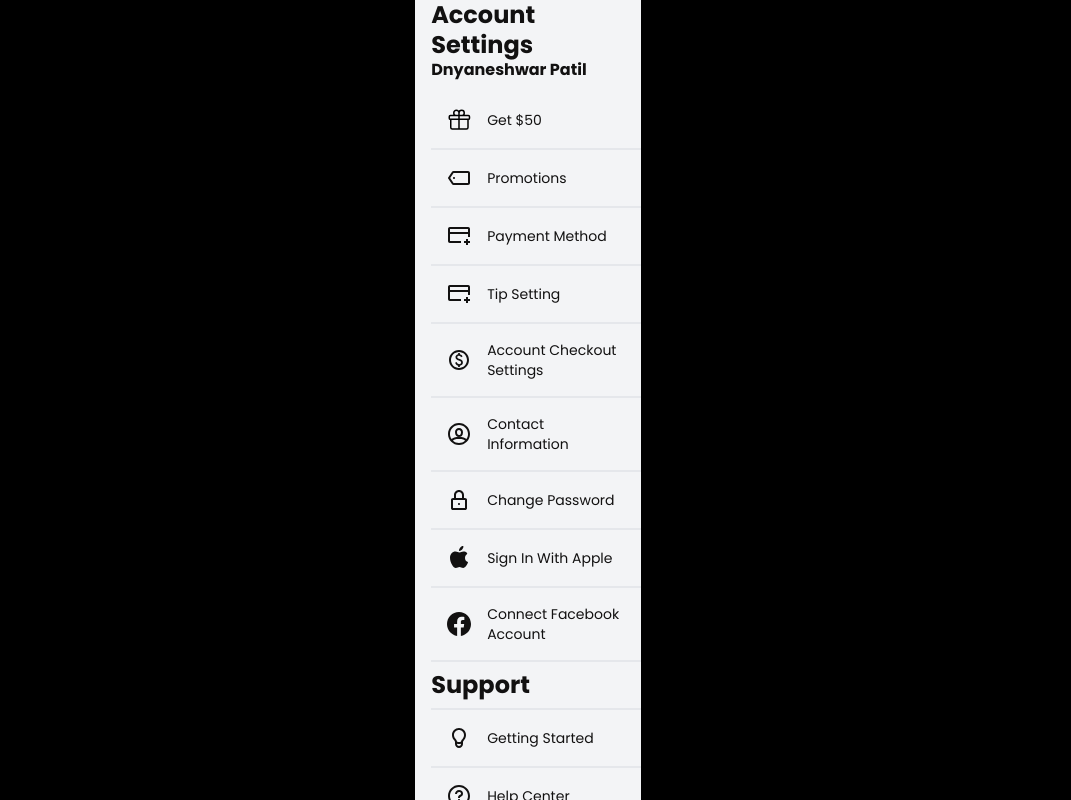
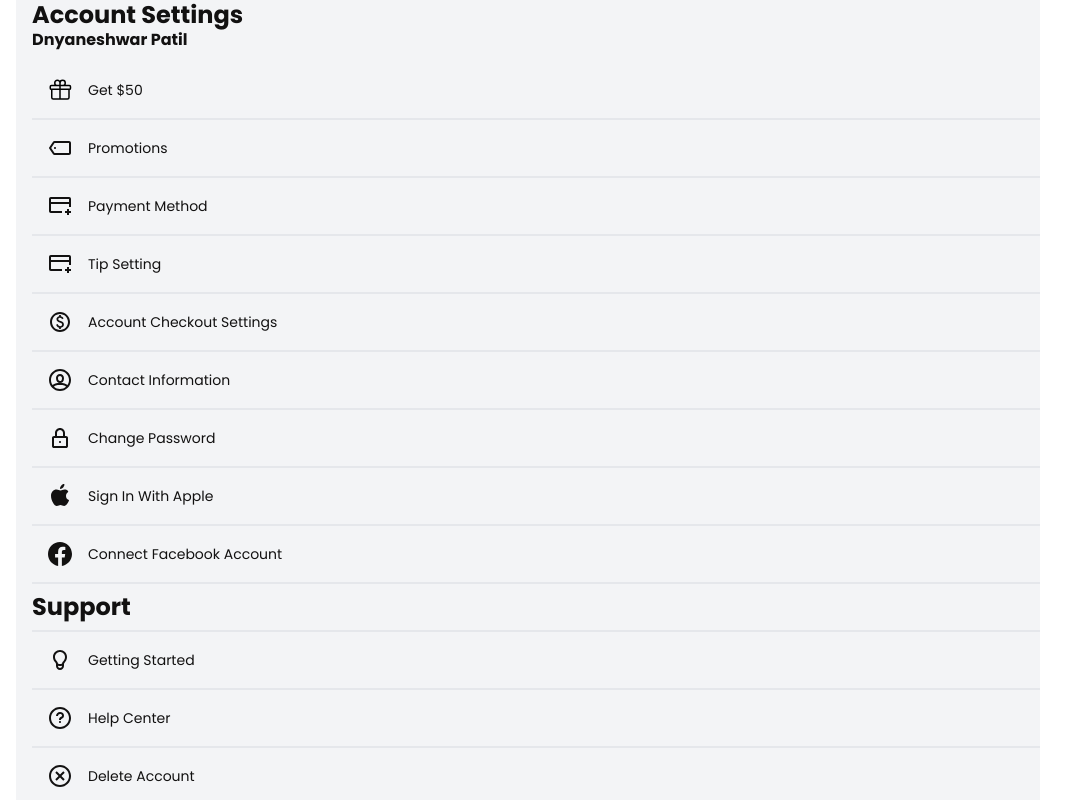
Before and after one commit to devdnyaneshpatil/project, a React (Vite) app in the folder frontend/: page /my-account in a window 1280 px wide. Shown: the top 800 px of the page, without its empty margins (112-1183 px from the left). Built offline with nearby package versions, Linux system fonts and the light colour scheme.

Commit message:
main page updated

```diff
--- a/frontend/src/App.jsx
+++ b/frontend/src/App.jsx
@@ -1,31 +1,15 @@
 import "./App.css"; ///dont remove added for tailwind css
-import { Route, Routes, useNavigate } from "react-router-dom";
+import { Route, Routes } from "react-router-dom";
 import Account from "./Pages/Account";
-import SignUpLogin from "./Componets/SignUpLogin";
-import Loader from "./Componets/Loader";
-import { useEffect, useState } from "react";
-import SignUp from "./Componets/SignUp";
+import Appointment from "./Pages/Appointment";
 
 function App() {
-  const [loading, setLoading] = useState(true);
-  const navigate = useNavigate();
-  useEffect(() => {
-    setTimeout(() => {
-      setLoading(false);
-      navigate("/my-account");
-    }, 2000);
-  }, []);
   return (
-    <div className="w-full flex items-center justify-center bg-black min-h-screen">
-      {loading ? (
-        <Loader></Loader>
-      ) : (
-        <div>
-          <Routes>
-            <Route path="/my-account" Component={Account} />
-          </Routes>
-        </div>
-      )}
+    <div>
+      <Routes>
+        <Route path="/my-account" Component={Account} />
+        <Route path="/appointment" Component={Appointment}/>
+      </Routes>
     </div>
   );
 }
```
Also changed, not shown: frontend/src/Pages/dummy.jsx (deleted).
